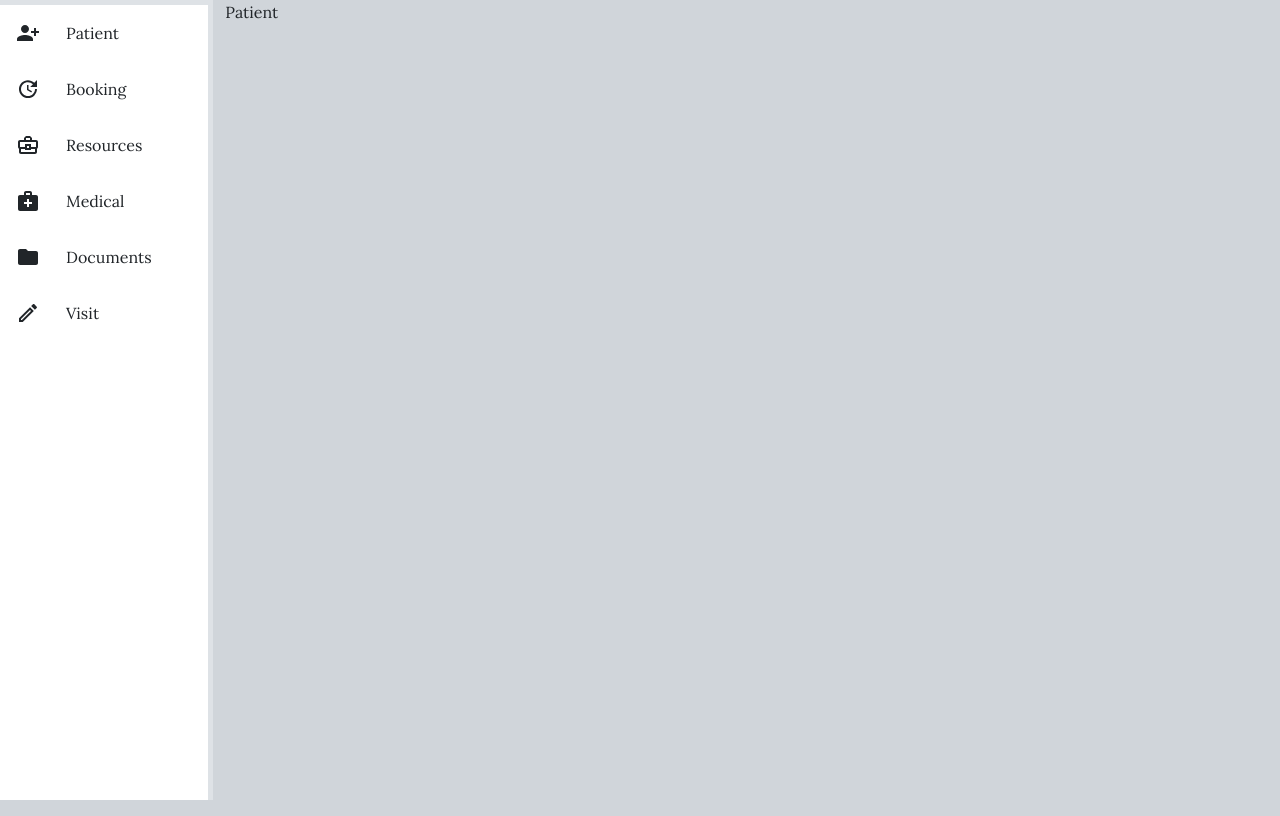
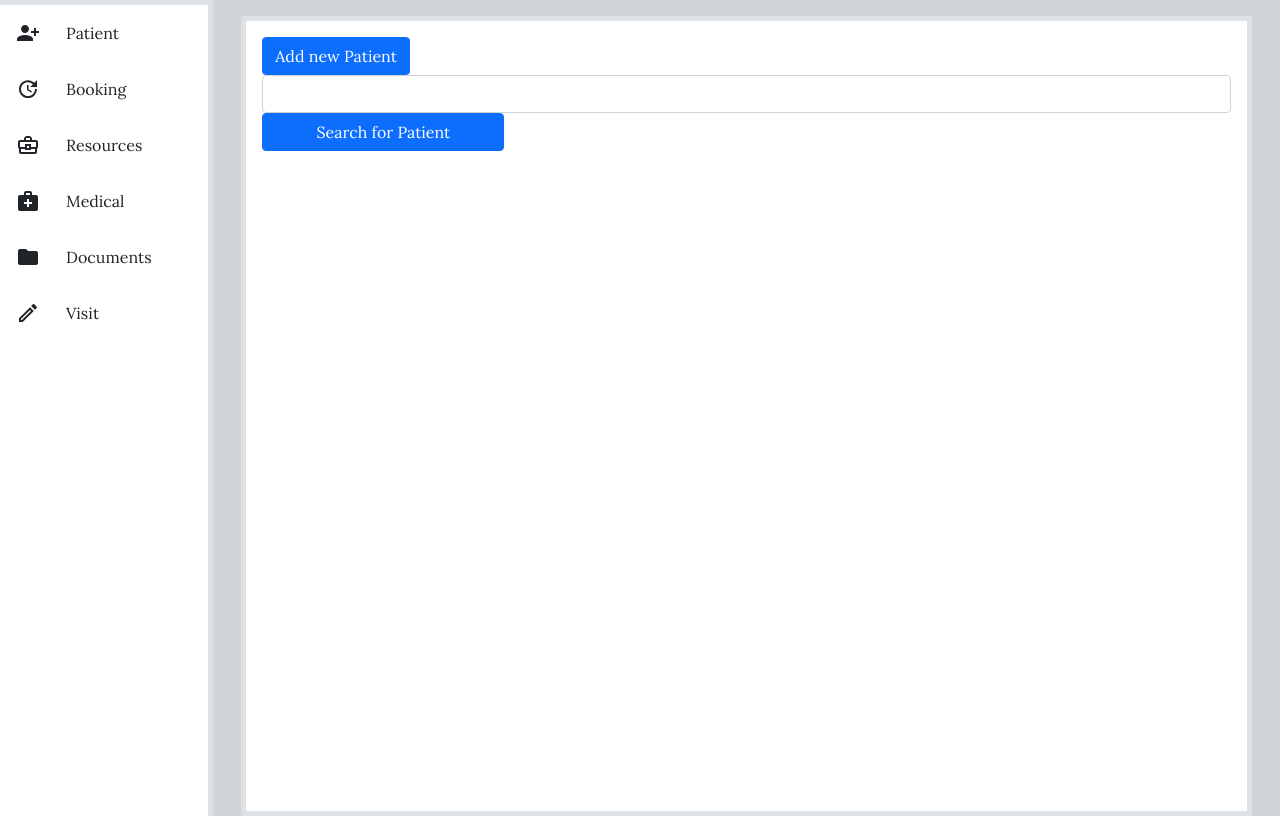
Before and after one commit to ShaniaKC/alivebtw, a React (Create React App) app: page /main/patient in a window 1280 px wide. Built offline with nearby package versions, Linux system fonts and the light colour scheme.

Commit message:
2 files modified

```diff
--- a/src/components/maincomponents/Protected/Patient.js
+++ b/src/components/maincomponents/Protected/Patient.js
@@ -1,7 +1,15 @@
 import React from 'react';
+import Paper from '../../minorcomponents/Paper';
+import Search from '../../minorcomponents/Search';
+import ButtonPrimary from '../../minorcomponents/ButtonPrimary';
 
 const B = () => {
-  return <div> Patient </div>;
-}
+  return (
+    <Paper>
+      <ButtonPrimary text="Add new Patient" />
+      <Search btnText="Search for Patient" />
+    </Paper>
+  );
+};
 
 export default B;
--- a/src/components/minorcomponents/Search.js
+++ b/src/components/minorcomponents/Search.js
@@ -2,10 +2,24 @@ import React from 'react';
 
 const Search = (props) => {
   return (
-   <form onSubmit={props.onsubmit}>
-     <input type="search" name={props.name} id={props.id} value={props.value} placeholder={props.placeholder} onChange={props.onChange}/>
-     <button type="submit" className="btn btn-primary col-3" onClick={props.onClick}>{props.btnText}</button>
-     <form>
+    <form onSubmit={props.onsubmit}>
+      <input
+        type="search"
+        name={props.name}
+        id={props.id}
+        value={props.value}
+        placeholder={props.placeholder}
+        onChange={props.onChange}
+        className={`form-control ${props.className}`}
+      />
+      <button
+        type="submit"
+        className="btn btn-primary col-3"
+        onClick={props.onClick}
+      >
+        {props.btnText}
+      </button>
+    </form>
   );
 };
 
```
